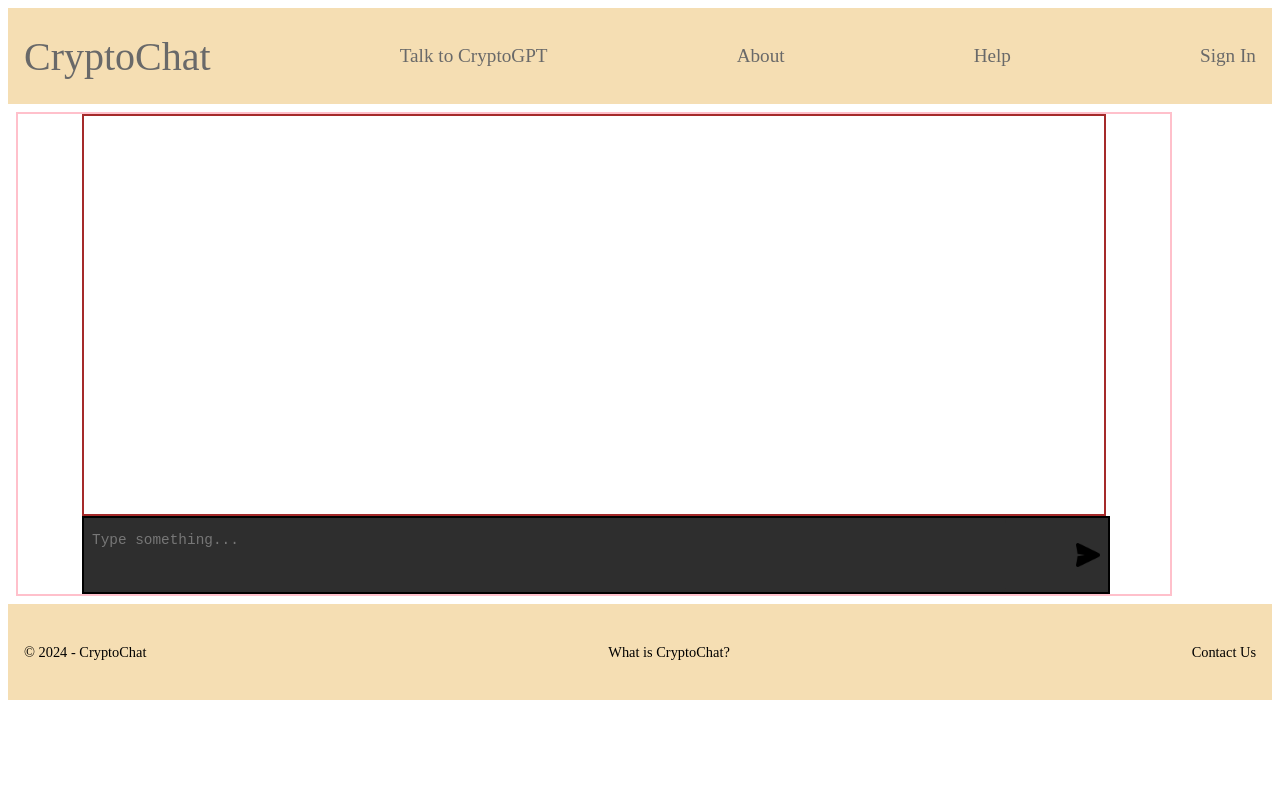
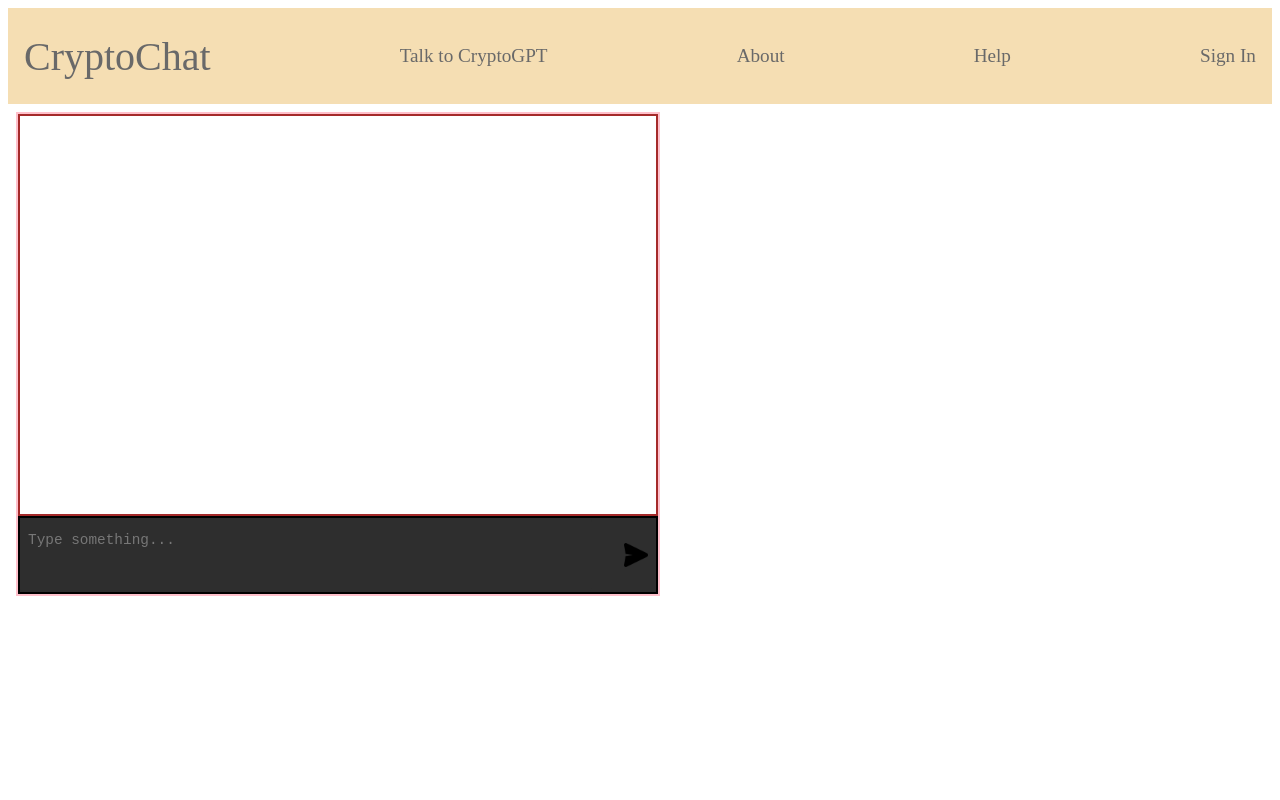
Before and after one commit to ukpabik/CryptoChat, a React (Vite) app in the folder cryptochat/: page / in a window 1280 px wide. Shown: the top 800 px of the page. Built offline with nearby package versions, Linux system fonts and the light colour scheme.

Commit message:
Align chat area, making it 50% of view.

```diff
--- a/cryptochat/src/components/Body.jsx
+++ b/cryptochat/src/components/Body.jsx
@@ -32,6 +32,7 @@
 
         </div>
 
+        <div class = "input">
           <div class = "inputbox">
             <textarea id = "resize-textbox" class = "inputbox-text" placeholder = "Type something...">
 
@@ -40,6 +41,8 @@
               <img src = {sendImage} alt = "d" />
             </button>
           </div>
+        </div>
+
 
       </div>
 
--- a/cryptochat/src/components/style.css
+++ b/cryptochat/src/components/style.css
@@ -34,18 +34,20 @@
 .chatarea{
   display:flex;
   flex-direction:column;
-  width: 80vw;
+  width: 50vw;
   max-height: 30rem;
   border: 2px solid pink;
 
-  padding: 0 5vw;
 
 }
 .outputbox{
   border: 2px solid brown;
   height: 30rem;
 }
-
+.input{
+  display:flex;
+  justify-content:center;
+}
 .inputbox{
   max-height: 8rem;
   display:flex;
@@ -53,6 +55,7 @@
   width:100%;
   background-color:rgb(46, 46, 46);
   border: 2px solid black;
+
 }
 
 .inputbox-text{
--- a/cryptochat/src/index.css
+++ b/cryptochat/src/index.css
@@ -1,4 +1,7 @@
 body{
   overflow: auto;
   overflow-x: hidden;
+  display: flex;
+  flex-direction: column;
+  min-height: 100vh;
 }
```
Lines whose indentation alone changed are shown as unchanged.
